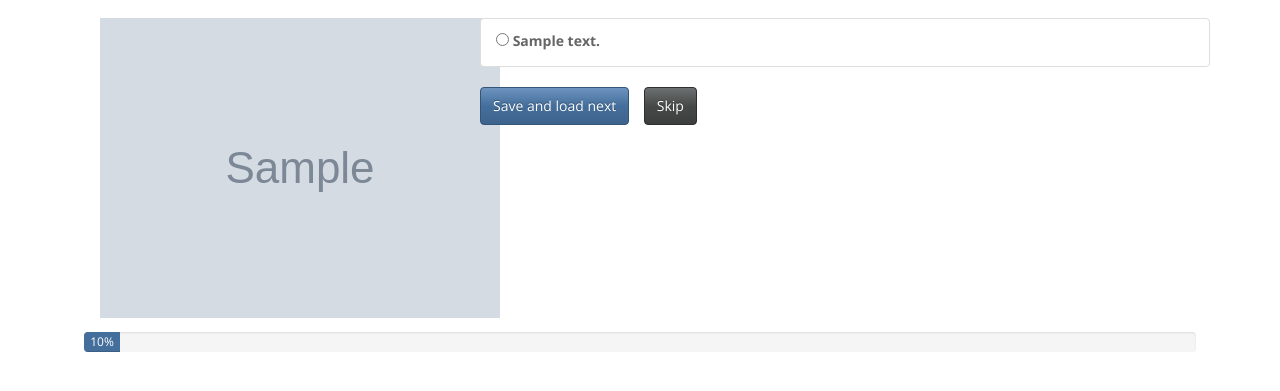
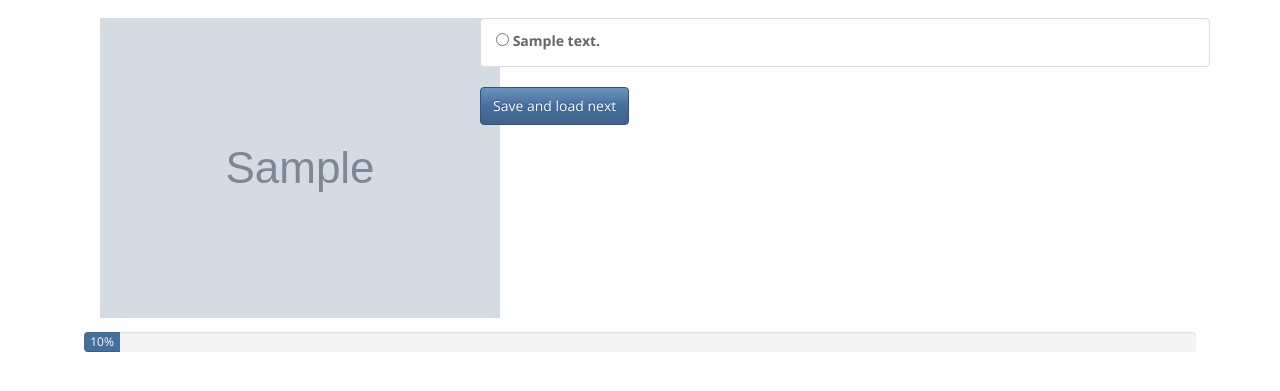
Before and after one commit to marisn/timlab, a Django app: template src/images/templates/images/imagelabel_form.html in a window 1280 px wide. Shown: the part 52-443 px from the top of the page. Run offline with Django 3.2, Linux system fonts and the light colour scheme; tables that the repository leaves empty hold one stand-in row (values such as "Sample post"); the template is opened without the code that fills it: values that come from a table or form of the project are taken from there, most other values are stand-ins (such as "Sample title", 1, 10 or a date in 2020); grey boxes marked "Sample" are stand-in pictures; some libraries are stand-ins or nearby versions.

Commit message:
Skip button doesn't make sense

```diff
--- a/src/images/templates/images/imagelabel_form.html
+++ b/src/images/templates/images/imagelabel_form.html
@@ -52,8 +52,7 @@
             </li>
         {% endfor %}
         </ul>
-        <button type="submit" class="btn btn-primary btn">Save and load next</button>&nbsp;&nbsp;&nbsp;
-        <a href="/p/{{ object.project.slug }}/image/{{ view.next_unlabeled.pk }}" class="btn btn-default btn" role="button">Skip</a>
+        <button type="submit" class="btn btn-primary btn">Save and load next</button>
     </form>
     </div>
 </div>
```
